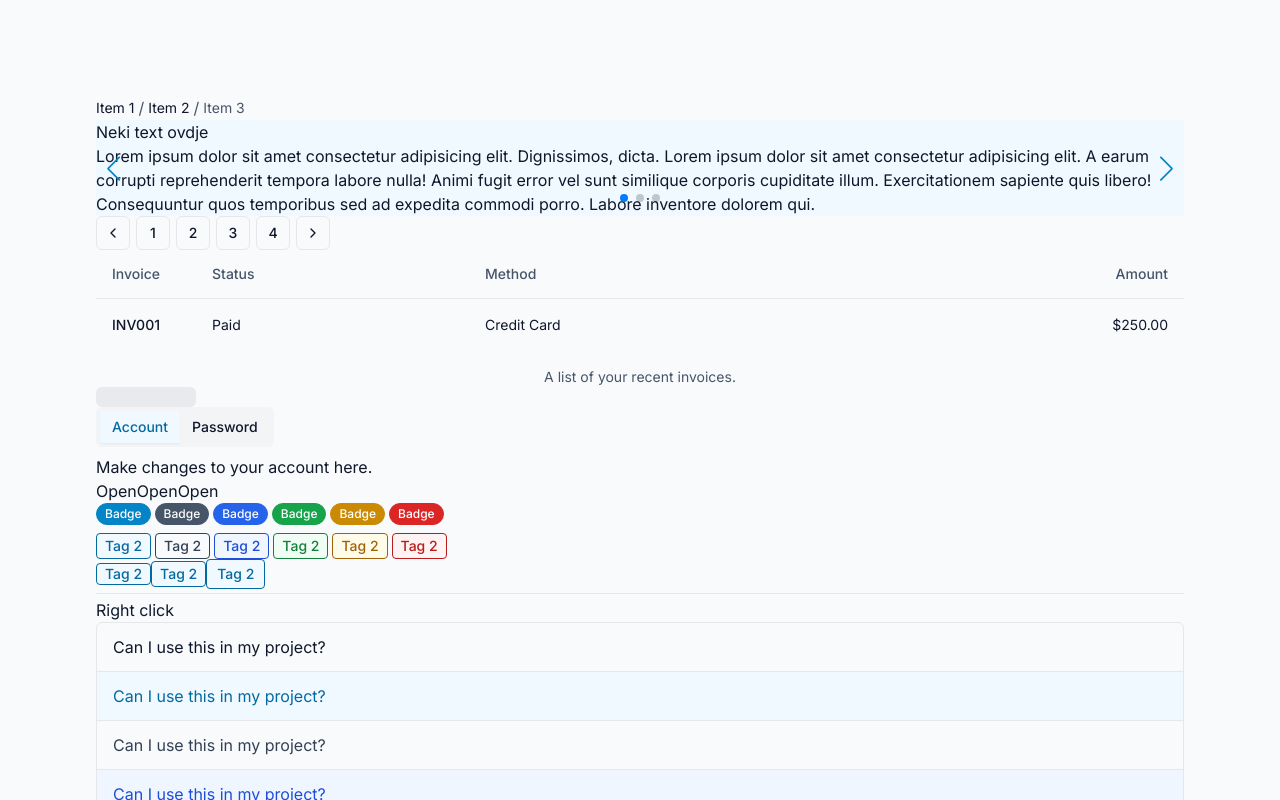
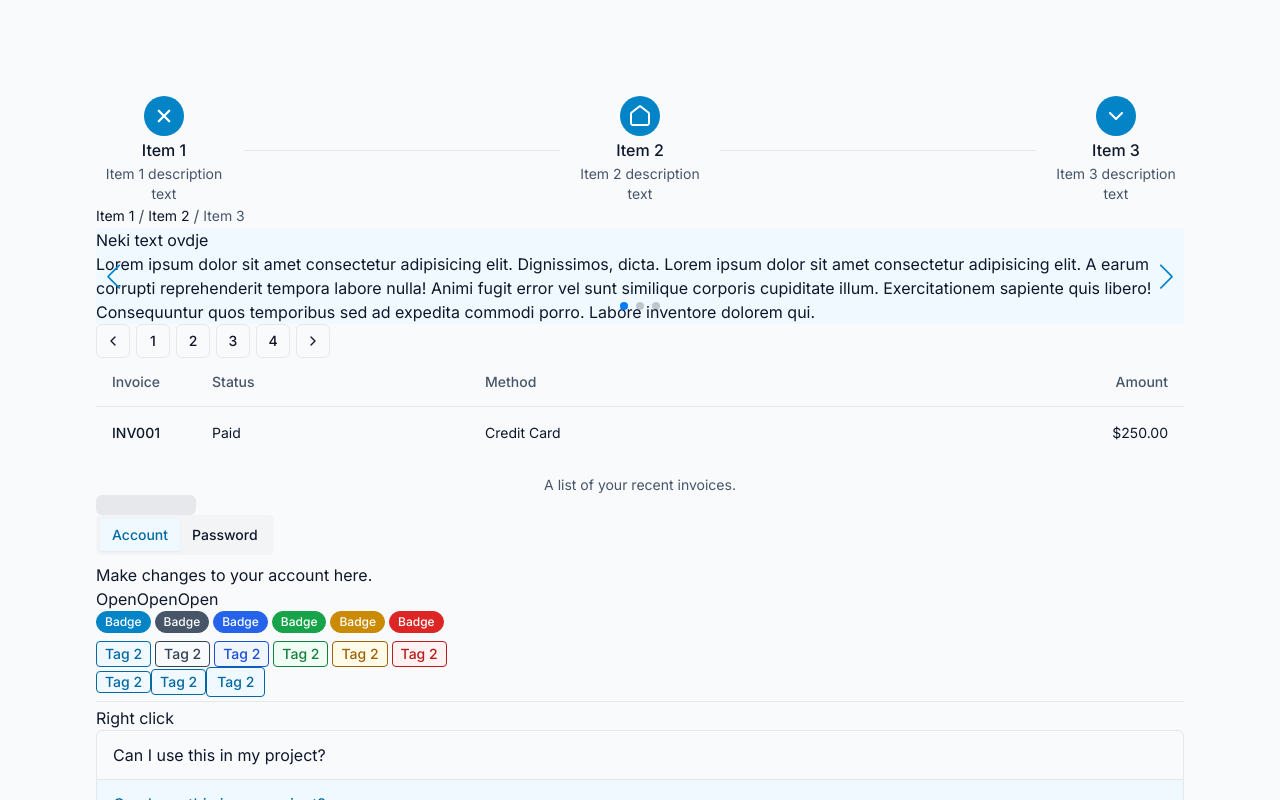
Before and after one commit to MidoDomy/SpacelessUI, a Next.js app: page / in a window 1280 px wide. Shown: the top 800 px of the page. Built offline with nearby package versions, Linux system fonts and the light colour scheme.

Commit message:
Steps ui component

```diff
--- a/app/page.tsx
+++ b/app/page.tsx
@@ -96,12 +96,41 @@ import {
 import { Pagination, PaginationButton } from '@/components/ui/pagination';
 import { Slider, SliderItem } from '@/components/ui/slider'
 import { Breadcrumbs, BreadcrumbsDivider, BreadcrumbsItem } from '@/components/ui/breadcrumbs';
+import { Steps, StepsDivider, StepsItem, StepsTitle, StepsDescription } from '@/components/ui/steps';
 
 export default function Home() {
   const { toast } = useToast()
 
   return (
     <main className='min-h-screen p-6 md:p-24'>
+      <Steps>
+        <StepsItem asChild>
+          <a href="#">
+            <div className='inline-flex p-2 rounded-full bg-primary-600 text-white'>
+              <Icon name='x' size='lg' />
+            </div>
+            <StepsTitle>Item 1</StepsTitle>
+            <StepsDescription>Item 1 description text</StepsDescription>
+          </a>
+        </StepsItem>
+        <StepsDivider />
+        <StepsItem>
+          <div className='inline-flex p-2 rounded-full bg-primary-600 text-white'>
+            <Icon name='home' size='lg' />
+          </div>
+          <StepsTitle>Item 2</StepsTitle>
+          <StepsDescription>Item 2 description text</StepsDescription>
+        </StepsItem>
+        <StepsDivider />
+        <StepsItem>
+          <div className='inline-flex p-2 rounded-full bg-primary-600 text-white'>
+            <Icon name='chevron-down' size='lg' />
+          </div>
+          <StepsTitle>Item 3</StepsTitle>
+          <StepsDescription>Item 3 description text</StepsDescription>
+        </StepsItem>
+      </Steps>
+
       <Breadcrumbs>
         <BreadcrumbsItem asChild>
           <a href="#">
--- /dev/null
+++ b/components/ui/steps.tsx
@@ -0,0 +1,87 @@
+import * as React from 'react'
+import { Slot } from '@radix-ui/react-slot';
+
+import { cn } from '@/lib/utils'
+
+const Steps = React.forwardRef<
+  HTMLDivElement,
+  React.HTMLAttributes<HTMLDivElement>
+>(({ className, ...props }, ref) => (
+  <div
+    ref={ref}
+    className={cn(
+      'flex items-center gap-3',
+      className
+    )}
+    {...props}
+  />
+))
+Steps.displayName = 'Steps'
+
+interface StepsItemProps
+  extends React.HTMLAttributes<HTMLDivElement> {
+  asChild?: boolean;
+}
+
+const StepsItem = React.forwardRef<
+  HTMLDivElement,
+  StepsItemProps
+>(({ className, asChild = false, ...props }, ref) => {
+  const Comp = asChild ? Slot : 'div'
+
+  return (
+    <Comp
+      ref={ref}
+      className={cn(
+        'inline-flex flex-col items-center gap-0.5 px-2 text-center [a&]:text-inherit [a&]:hover:underline',
+        className
+      )}
+      {...props}
+    />
+  )
+})
+StepsItem.displayName = 'StepsItem'
+
+const StepsDivider: React.FC<React.HTMLAttributes<HTMLDivElement>> = (
+  { className, ...props }) => (
+    <div
+      className={cn(
+        'grow border-t',
+        className
+      )}
+      {...props}
+    />
+);
+StepsDivider.displayName = 'StepsDivider'
+
+const StepsTitle: React.FC<React.HTMLAttributes<HTMLDivElement>> = (
+  { className, ...props }) => (
+    <div
+      className={cn(
+        'font-medium',
+        className
+      )}
+      {...props}
+    />
+);
+StepsTitle.displayName = 'StepsTitle'
+
+const StepsDescription: React.FC<React.HTMLAttributes<HTMLDivElement>> = (
+  { className, ...props }) => (
+    <div
+      className={cn(
+        'max-w-[120px] text-muted text-sm',
+        className
+      )}
+      {...props}
+    />
+);
+StepsDescription.displayName = 'StepsDescription'
+
+export {
+  Steps,
+  StepsItem,
+  StepsDivider,
+  StepsTitle,
+  StepsDescription
+}
```
